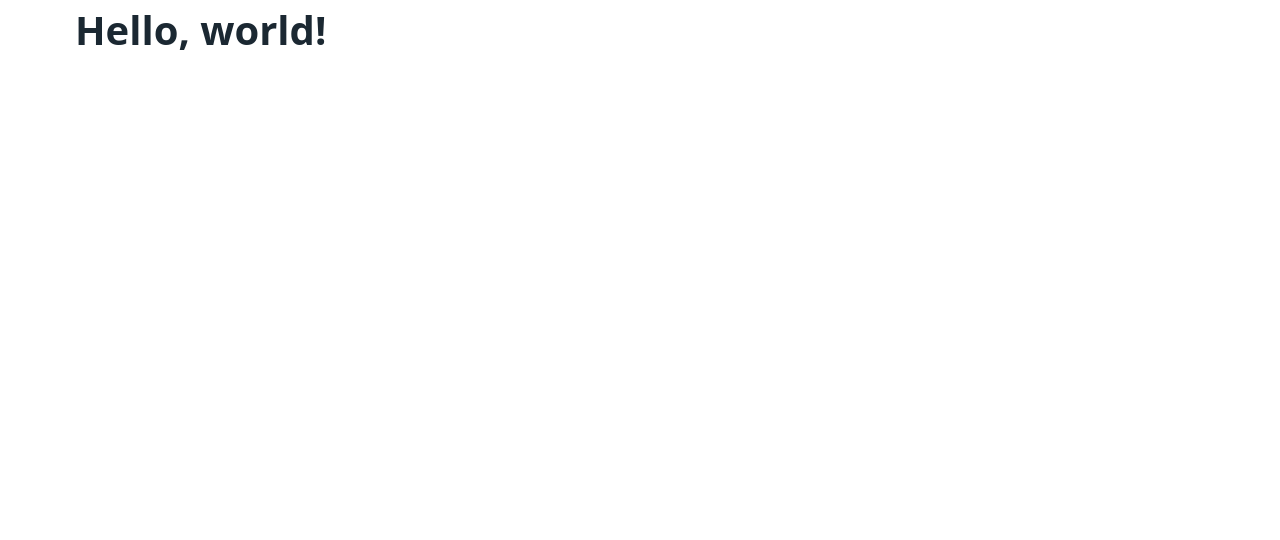
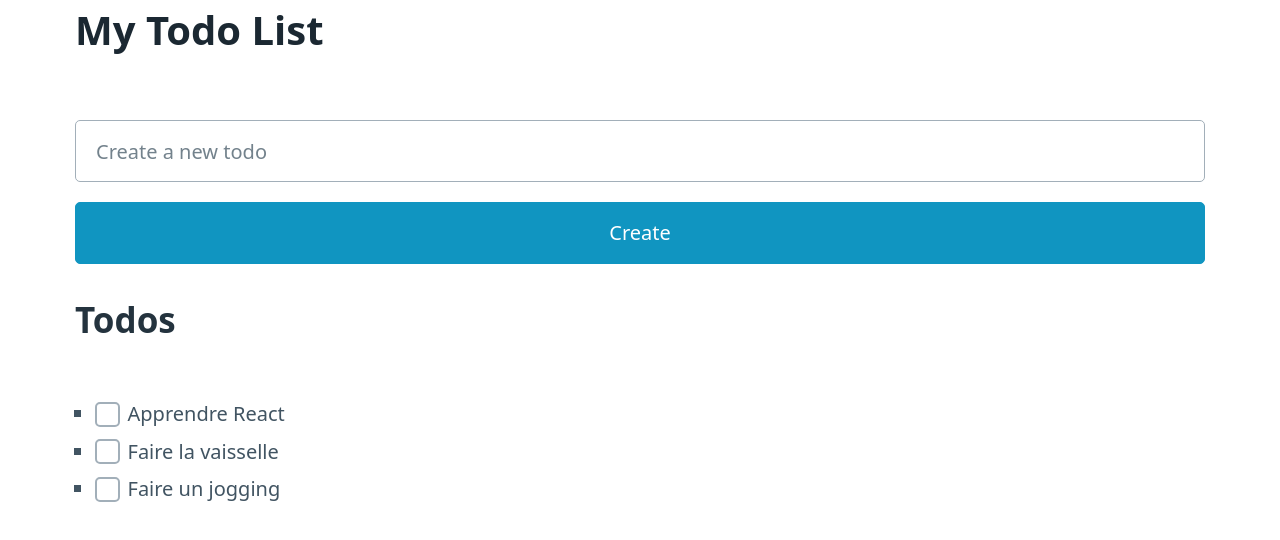
Before and after one commit to Broodco/todolist-workshop, a React app: page / in a window 1280 px wide. Shown: the top 540 px of the page. Built offline with nearby package versions, Linux system fonts and the light colour scheme; the HTML template or start-up script is replaced by a standard one.

Commit message:
Create basic app structure with static components

```diff
--- a/src/App.jsx
+++ b/src/App.jsx
@@ -1,9 +1,15 @@
-function App() {
+import Header from "./components/Header.jsx";
+import AddTodo from "./components/AddTodo.jsx";
+import ListTodos from "./components/ListTodos.jsx";
+
+export default function App() {
   return (
     <main className="container">
-        <h1>Hello, world!</h1>
+      <Header />
+
+      <AddTodo />
+
+      <ListTodos />
     </main>
   )
 }
-
-export default App
--- /dev/null
+++ b/src/components/AddTodo.jsx
@@ -0,0 +1,8 @@
+export default function AddTodo() {
+  return (
+    <form action="#" method="POST">
+      <input type="text" name="newTodo" placeholder="Create a new todo" />
+      <button type="submit">Create</button>
+    </form>
+  );
+}
--- /dev/null
+++ b/src/components/Header.jsx
@@ -0,0 +1,5 @@
+export default function Header() {
+    return (
+        <h1>My Todo List</h1>
+    );
+}
--- /dev/null
+++ b/src/components/ListTodos.jsx
@@ -0,0 +1,21 @@
+export default function ListTodos() {
+  return (
+    <section>
+      <h2>Todos</h2>
+      <ul>
+        <li>
+          <input type="checkbox"/>
+          Apprendre React
+        </li>
+        <li>
+          <input type="checkbox"/>
+          Faire la vaisselle
+        </li>
+        <li>
+          <input type="checkbox"/>
+          Faire un jogging
+        </li>
+      </ul>
+    </section>
+  )
+}
```
